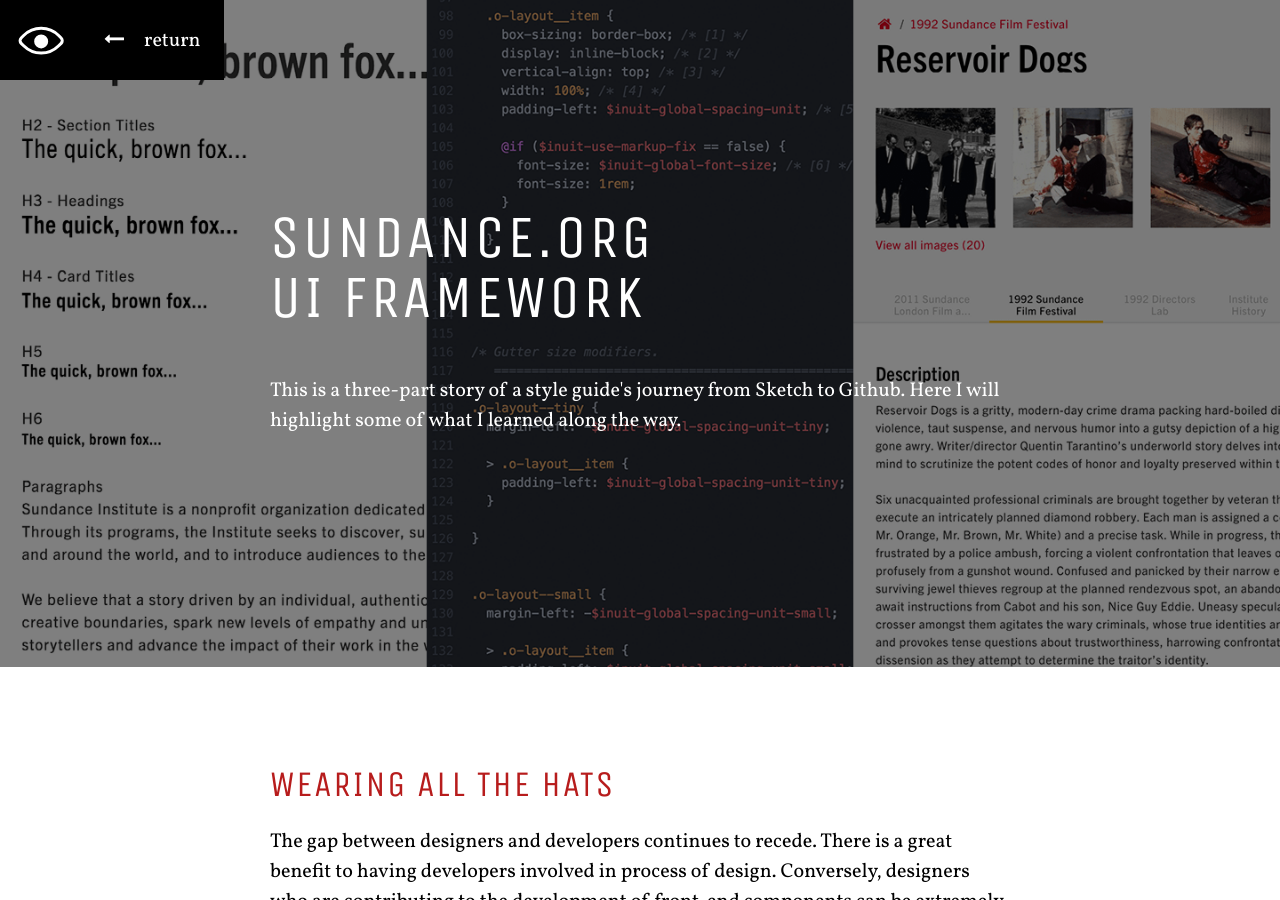
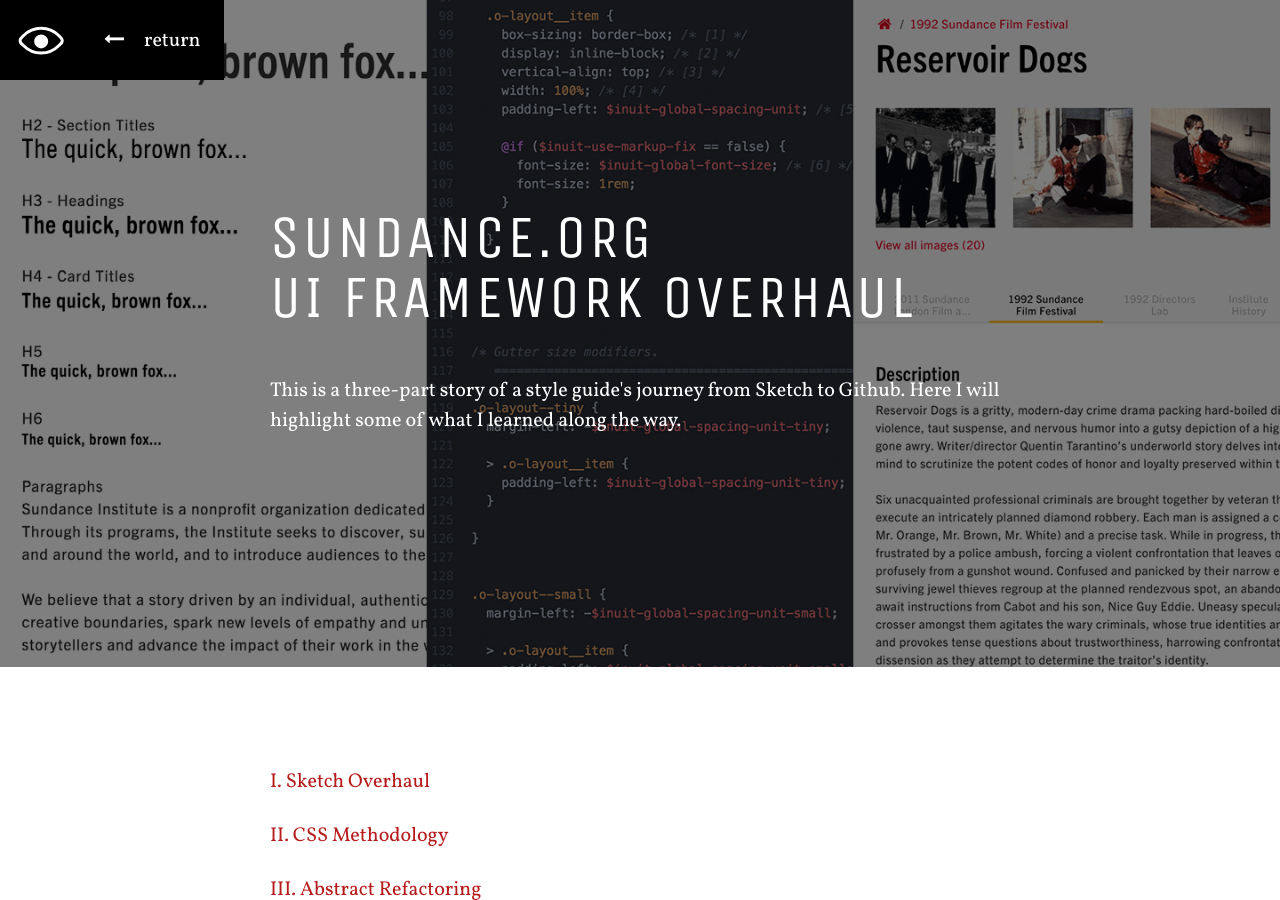
Before and after one commit to kirbyyardley/portfolio, a Jekyll site: the page built from sundance-styleguide.html, in a window 1280 px wide and 900 px high. Built offline with Jekyll 4.4.1, drawn with Linux system fonts in a browser that asks for light colours; some of the changed text lies outside the part shown.

Commit message:
more updates

```diff
--- a/_includes/header.html
+++ b/_includes/header.html
@@ -26,7 +26,7 @@
       <li><a class="c-nav__item" href="{{ site.url }}#work">Work</a>
         <ul class="o-list-bare">
           <li><a href="{{ site.url }}/sundance-history">Sundance Digital Archive</a></li>
-          <li><a href="{{ site.url }}/sundance-styleguide">Sundance UI Framework</a></li>
+          <li><a href="{{ site.url }}/sundance-styleguide">Sundance UI Framework Overhaul</a></li>
           <li><a href="{{ site.url }}/sundance-photo">Sundance Photo Gallery</a></li>
         </ul>
       </li>
--- a/_sass/elements/_elements.page.scss
+++ b/_sass/elements/_elements.page.scss
@@ -42,7 +42,7 @@
   margin-bottom: 24px;
 }
 
-p ~ h3 {
+p ~ h3, ul ~ h3 {
   margin-top: $inuit-global-spacing-unit*2;
 }
 
--- a/sundance-photos.html
+++ b/sundance-photos.html
@@ -19,7 +19,7 @@
       <div class="o-layout__item u-1/1@desktop u-1/1@tablet">
 
         <h3 style="text-align:center;">Full Write-up Coming Soon...</h3>
-        <img style="margin-bottom: 24px;" src="{{ "assets/img/photo-00.jpg" | relative_url }}" alt="">
+        <img data-action="zoom" style="margin-bottom: 24px;" src="{{ "assets/img/photo-00.jpg" | relative_url }}" alt="">
 
       </div>
     </div>
--- a/sundance-styleguide.html
+++ b/sundance-styleguide.html
@@ -6,7 +6,7 @@
   <div class="o-wrapper" style="width:100%;">
     <div class="o-layout">
       <div class="o-layout__item u-1/1@desktop u-1/1@tablet">
-        <h1 style="margin-bottom: 48px;">Sundance.org UI&nbsp;Framework</h1>
+        <h1 style="margin-bottom: 48px;">Sundance.org UI&nbsp;Framework Overhaul</h1>
         <!-- <h3>The Goal</h3> -->
         <p>This is a three-part story of a style guide's journey from Sketch to Github. Here I will highlight some of what I learned along the way. </p>
       </div>
@@ -18,19 +18,18 @@
   <div class="o-wrapper" style="width:100%;">
     <div class="o-layout">
       <div class="o-layout__item u-1/1@desktop u-1/1@tablet">
-        <h3>Wearing All the Hats</h3>
-        <p>The gap between designers and developers continues to recede. There is a great benefit to having developers involved in process of design. Conversely, designers who are contributing to the development of front-end components can be extremely helpful in creating a team's shared understanding and investment in the entirety of a project.</p>
 
-        <p><a href="#design">I. Sketch Overhaul</a>- Sketch 41's nested symbol overrides, revamped design documents. </p>
-        <p><a href="#code">II. CSS Methodology</a>- Best practices and methodologies for writing a new CSS library.</p>
-        <p><a href="#jekyll">III. Abstract Refactoring</a>- Implementing a refactor before it's implemented.</p>
+        <p><a href="#design">I. Sketch Overhaul</a></p>
+        <p><a href="#code">II. CSS Methodology</a></p>
+        <p><a href="#jekyll">III. Abstract Refactoring</a></p>
 
 
 
         <h3 id="design">I. Sketch Overhaul (Design Debt)</h3>
-        <p>After doing some extensive reading, particularly a few very excellent pieces by <a target="_blank" href="https://medium.com/ux-power-tools/this-is-without-a-doubt-the-coolest-sketch-technique-youll-see-all-day-ddefa65ea959#.pevfkykqk">Jon Moore</a> and <a target="_blank" href="https://medium.com/@lloyd/sketch-symbols-best-practices-now-that-nested-overrides-are-a-thing-9b651d3fe1a4#.3jsbforui">Lloyd Humphries</a>, it became immediately clear just how much I was under-utilizing Sketch. Their application of deep-nested symbols enables designers to build nearly every element of a screen as a symbol using overrides to fill in content. This approach to crafting design documents is extremely efficient and allows for every screen to be built almost entirely of symbols. </p>
+        <p>Sketch 41 introduced nested symbol overrides. This powerful change would enable designers to make components that could contain varying components. </p>
+        <p><a target="_blank" href="https://medium.com/ux-power-tools/this-is-without-a-doubt-the-coolest-sketch-technique-youll-see-all-day-ddefa65ea959#.pevfkykqk">Jon Moore</a> and <a target="_blank" href="https://medium.com/@lloyd/sketch-symbols-best-practices-now-that-nested-overrides-are-a-thing-9b651d3fe1a4#.3jsbforui">Lloyd Humphries</a>, do a great job of highlighting how best to take advantage of these. Their application of deep-nested symbols enables designers to build nearly every element of a screen as a symbol, while using overrides to fill in the content. This approach to crafting design documents is extremely efficient and allows for every screen to be built almost entirely of symbols. </p>
 
-        <p>Rather than starting from scratch and rebuilding all of my components as symbols, I opted to use UX Power Tools Toolbox as my starting point. After some intense modifications to their entire document, I recreated all of the patterns and designs for Sundance.org. I ended up with hundreds of new symbols. Many of which are nested inside of other symbols. Looking at the screenshots below, it may seem like a mess, but there is a genius method to this madness. Definitely, check out the aforementioned blogs to learn more.</p>
+        <p>Rather than starting from scratch and rebuilding all of my components as symbols, I opted to use UX Power Tools Toolbox as my starting point. After some intense modifications to their entire document, I recreated all of the patterns and designs for Sundance.org. I ended up with hundreds of new symbols. Many of which are nested inside of other symbols. These screenshots may look chaotic, but there is a lot going on within this madness. Symbols on symbols on symbols on symbols.</p>
 
         <div class="o-layout">
           <div class="o-layout__item u-1/3@desktop u-1/3">
```
Also changed, not shown: _layouts/home.html (+4 -4 lines), sundance-history.html (+14 -36 lines), assets/img/history-personas.png (added).
